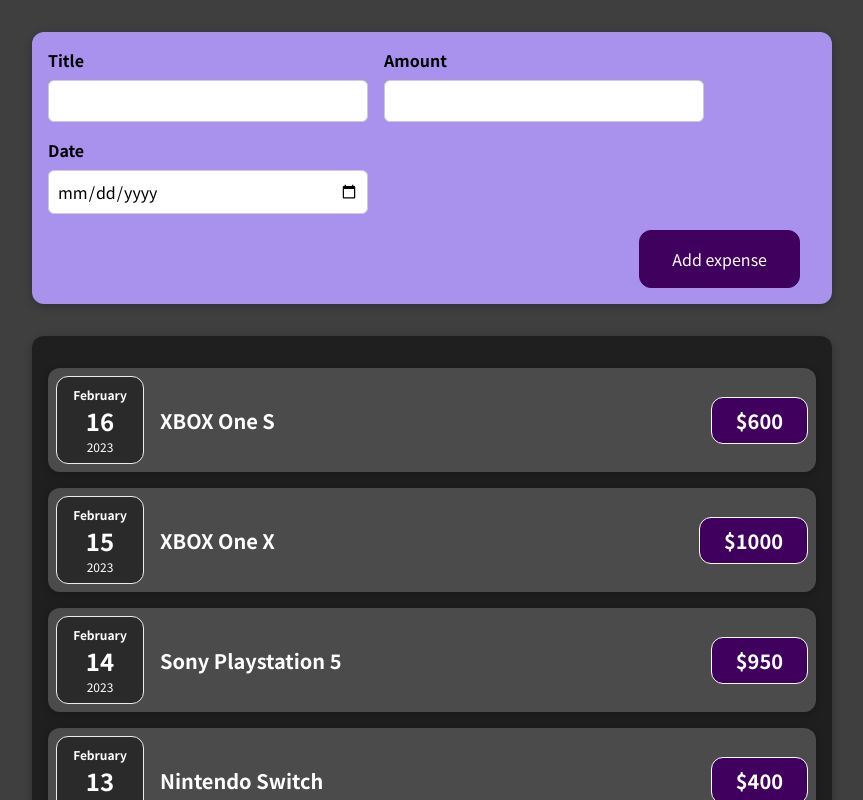
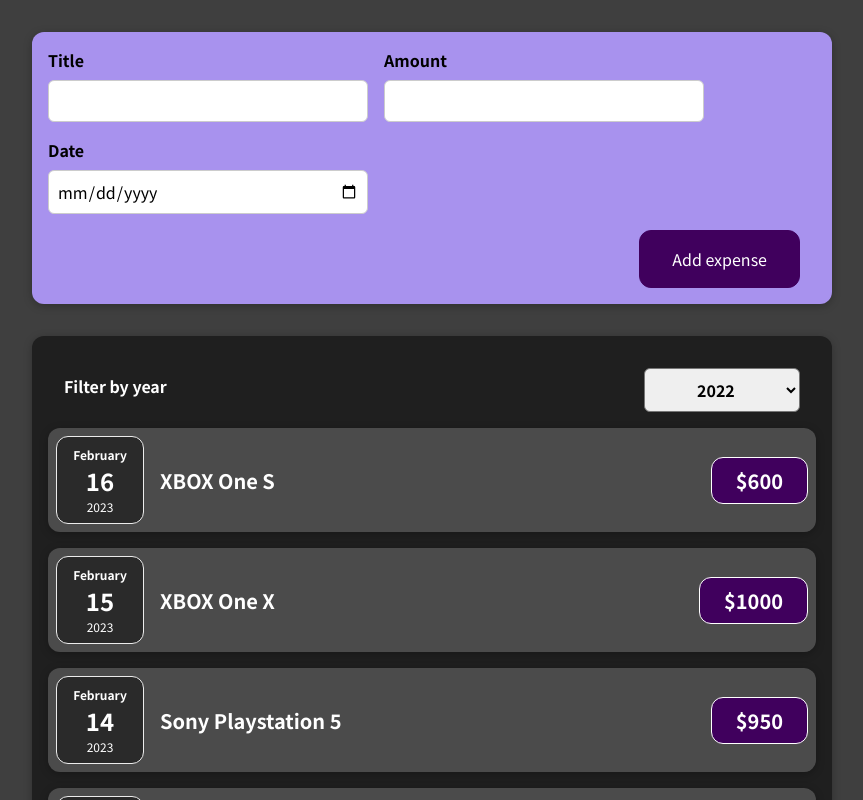
Before and after one commit to drodionov/expense-tracker, a React (Create React App) app: page / in a window 1280 px wide. Shown: the top 800 px of the page, without its empty margins (208-1071 px from the left). Built offline with nearby package versions, Linux system fonts and the light colour scheme.

Commit message:
Add ExpensesFilter component

```diff
--- a/src/components/Expenses/Expenses.js
+++ b/src/components/Expenses/Expenses.js
@@ -1,14 +1,26 @@
 import './Expenses.css'
 import ExpenseItem from "./ExpenseItem"
 import Card from "../Common/Card";
+import ExpensesFilter from "../ExpensesFilter/ExpensesFilter";
+import {useState} from "react";
 
 const Expenses = (props) => {
   const expenseItems = props.items.map(
       (item) => <ExpenseItem className={'expense-item'} key={item.id}
                              date={item.date} title={item.title}
                              amount={item.amount}/>)
+
+  const [filterYear, setFilterYear] = useState('2022')
+
+  const onChangeYearHandler = (selectedYear) => {
+    setFilterYear(selectedYear)
+  }
+
   return (
       <Card className={'expenses'}>
+        <div>
+          <ExpensesFilter selectedYear={filterYear} onChangeYear={onChangeYearHandler}/>
+        </div>
         {expenseItems}
       </Card>
   )
--- /dev/null
+++ b/src/components/ExpensesFilter/ExpensesFilter.css
@@ -0,0 +1,24 @@
+.expenses-filter {
+  color: white;
+  padding: 0 1rem;
+}
+
+.expenses-filter__control {
+  display: flex;
+  width: 100%;
+  align-items: center;
+  justify-content: space-between;
+  margin: 1rem 0;
+}
+
+.expenses-filter label {
+  font-weight: bold;
+  margin-bottom: 0.5rem;
+}
+
+.expenses-filter select {
+  font: inherit;
+  padding: 0.5rem 3rem;
+  font-weight: bold;
+  border-radius: 6px;
+}
--- /dev/null
+++ b/src/components/ExpensesFilter/ExpensesFilter.js
@@ -0,0 +1,26 @@
+import React from 'react';
+
+import './ExpensesFilter.css';
+
+const ExpensesFilter = (props) => {
+
+  const onYearChangeHandler = (event) => {
+    props.onChangeYear(event.target.value)
+  }
+
+  return (
+      <div className='expenses-filter'>
+        <div className='expenses-filter__control'>
+          <label>Filter by year</label>
+          <select onChange={onYearChangeHandler} value={props.selectedYear}>
+            <option value='2022'>2022</option>
+            <option value='2021'>2021</option>
+            <option value='2020'>2020</option>
+            <option value='2019'>2019</option>
+          </select>
+        </div>
+      </div>
+  );
+};
+
+export default ExpensesFilter;
```
